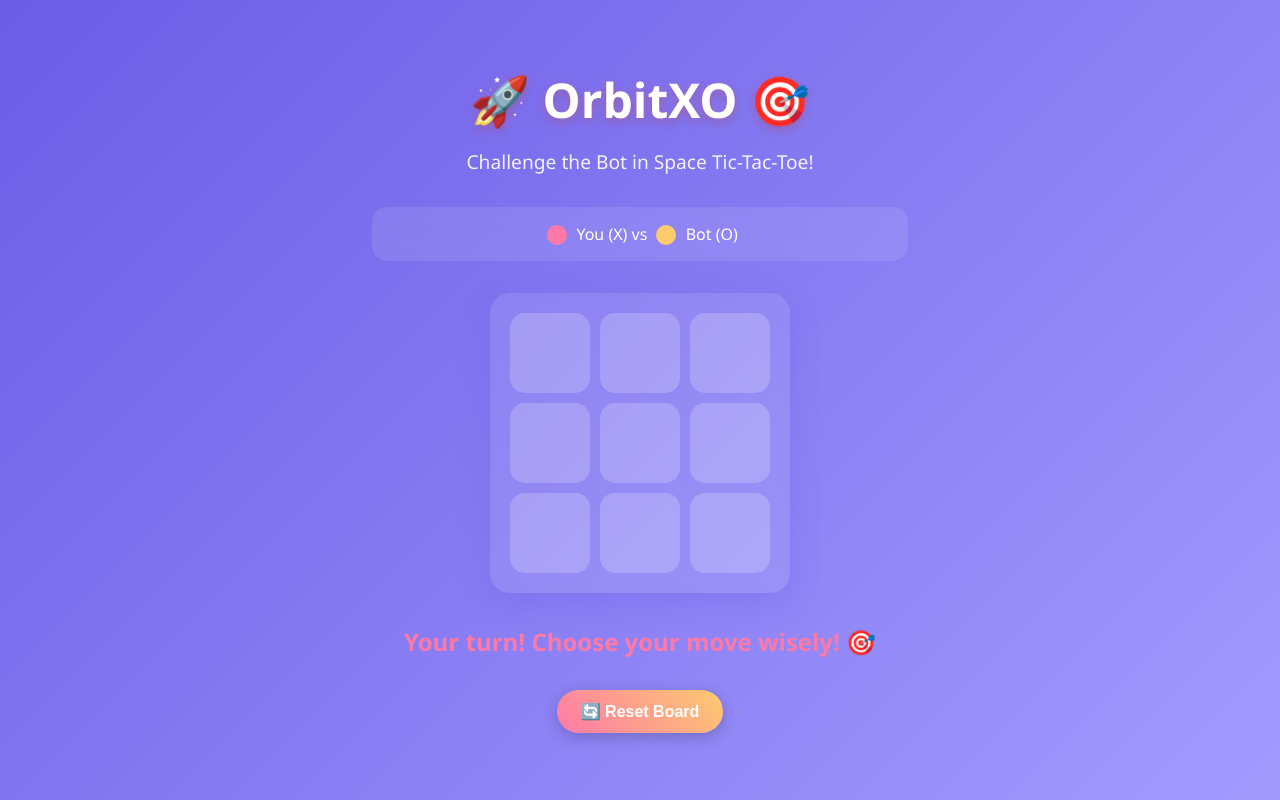
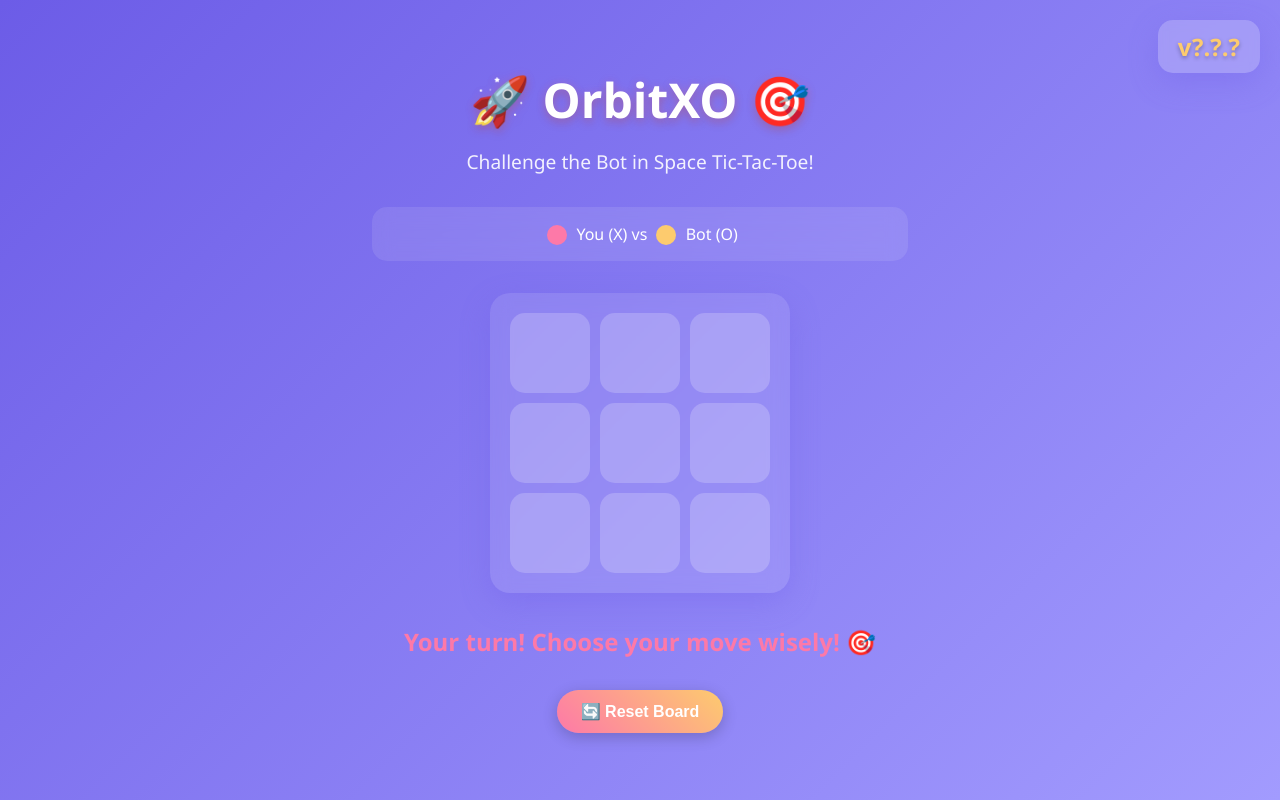
Before and after one commit to CodelineAtyab/OrbitXO, a plain HTML site: page index.html in a window 1280 px wide. Drawn offline with Linux system fonts and the light colour scheme; no server answers.

Commit message:
Updated index

```diff
--- a/index.html
+++ b/index.html
@@ -229,9 +229,45 @@
         .player-o {
             background: var(--warning-color);
         }
+
+        /* Version display styling */
+        .version-container {
+            position: absolute;
+            top: 20px;
+            right: 20px;
+            background: rgba(255, 255, 255, 0.2);
+            padding: 10px 20px;
+            border-radius: 15px;
+            backdrop-filter: blur(5px);
+            box-shadow: var(--shadow);
+            transition: all 0.3s ease;
+            z-index: 100;
+        }
+
+        .version-text {
+            font-size: 1.5rem;
+            font-weight: bold;
+            color: var(--warning-color);
+            text-shadow: 0 2px 4px rgba(0, 0, 0, 0.3);
+        }
+
+        .version-container:hover {
+            transform: scale(1.05);
+            background: rgba(255, 255, 255, 0.3);
+        }
+
+        @keyframes version-appear {
+            0% { transform: translateY(-50px); opacity: 0; }
+            100% { transform: translateY(0); opacity: 1; }
+        }
     </style>
 </head>
 <body>
+    <!-- Version display -->
+    <div class="version-container" style="animation: version-appear 1s ease forwards;">
+        <div class="version-text" id="versionDisplay">v?.?.?</div>
+    </div>
+
     <div class="container">
         <h1 class="title">🚀 OrbitXO 🎯</h1>
         <p class="subtitle">Challenge the Bot in Space Tic-Tac-Toe!</p>
@@ -268,6 +304,7 @@
         const statusElement = document.getElementById('gameStatus');
         const loadingElement = document.getElementById('loadingIndicator');
         const boardElement = document.getElementById('gameBoard');
+        const versionElement = document.getElementById('versionDisplay');
 
         /**
          * Initialize the game board and create cell elements
@@ -460,10 +497,27 @@
             }
         }
 
+        /**
+         * Fetch and display the application version
+         */
+        async function fetchVersion() {
+            try {
+                const response = await fetch('/version');
+                if (response.ok) {
+                    const versionData = await response.json();
+                    versionElement.textContent = `v${versionData.version}`;
+                }
+            } catch (error) {
+                console.error('Error fetching version:', error);
+                versionElement.textContent = 'Version Unknown';
+            }
+        }
+
         // Initialize the game when page loads
         document.addEventListener('DOMContentLoaded', () => {
             initializeBoard();
             fetchBoardState();
+            fetchVersion(); // Fetch and display version
         });
 
         // Reset button functionality (commented out as requested)
```
Also changed, not shown: version.txt, 1 other file.
